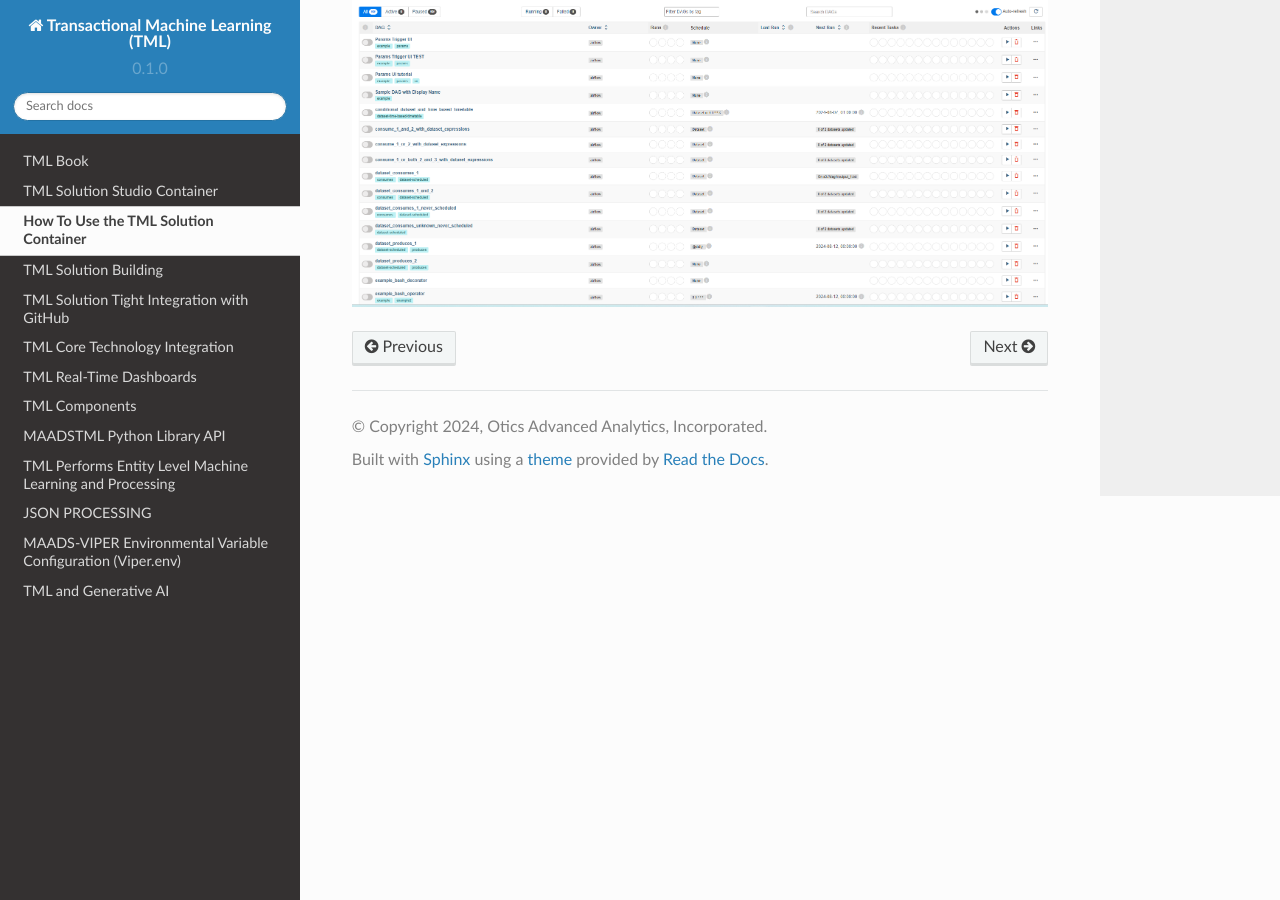
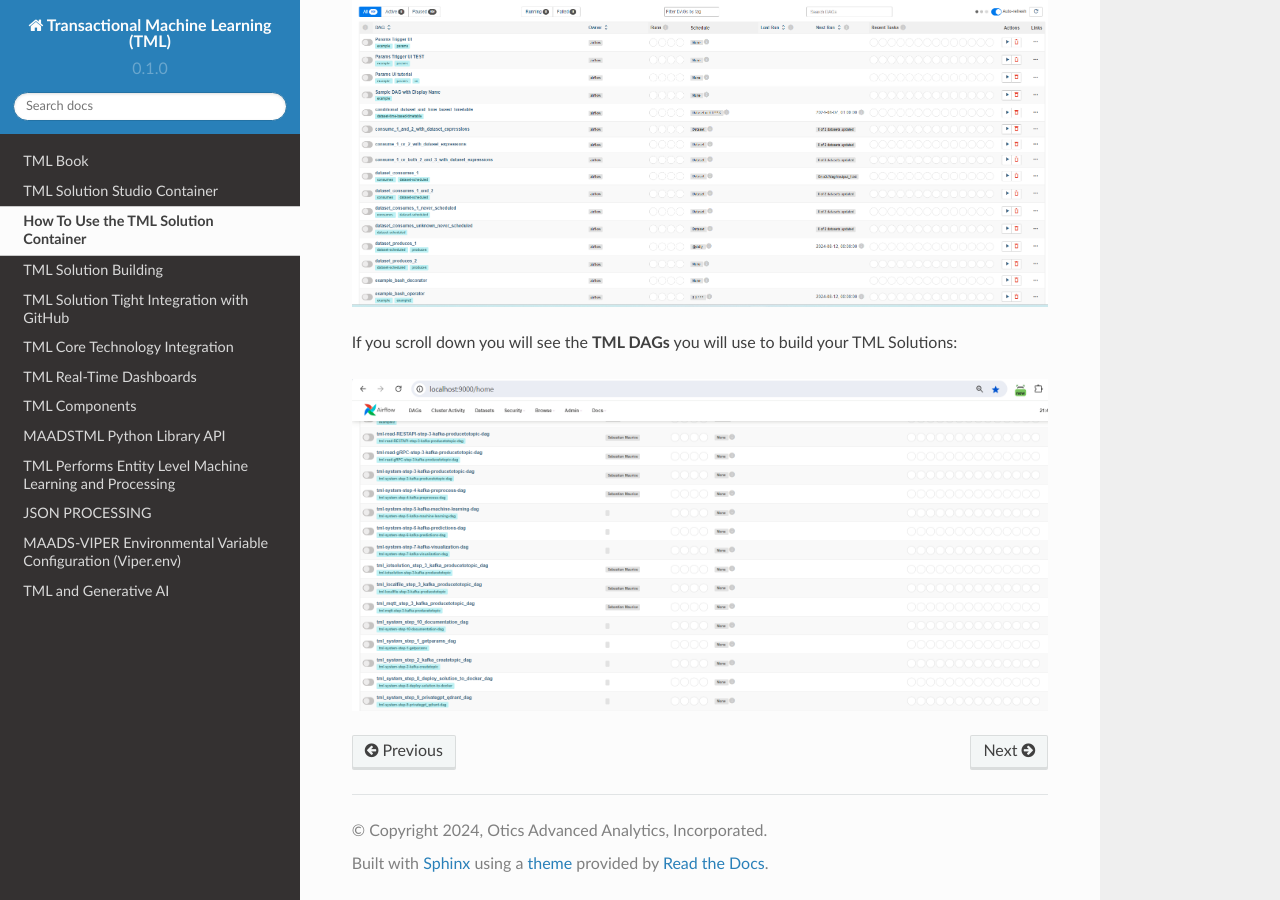
Before and after one commit to smaurice101/readthedocs, a Sphinx documentation site: the page built from docs/source/howtouse.rst, in a window 1280 px wide and 900 px high, scrolled down 889 px. Built offline with Sphinx 7.4.7 and the Read the Docs theme 2.0.0, drawn with Linux system fonts in a browser that asks for light colours.

Commit message:
Update howtouse.rst

```diff
--- a/docs/source/howtouse.rst
+++ b/docs/source/howtouse.rst
@@ -18,3 +18,7 @@ After you enter the URL you will the following website:
 After you have signed in successfully you will see the following screen with example DAGs:
 
 .. figure:: ts2.png
+
+If you scroll down you will see the **TML DAGs** you will use to build your TML Solutions:
+
+.. figure:: ts3.png
```
